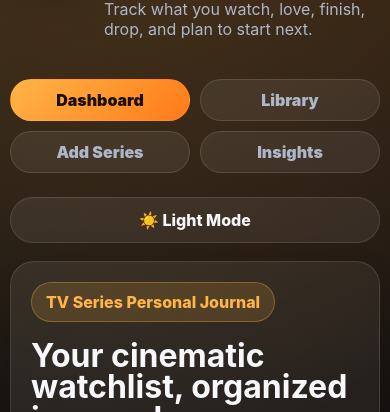
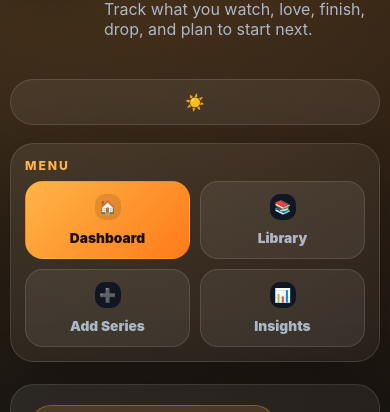
Before and after one commit to crudualexandra/LazyGarfield, a React (Vite) app: page / in a window 390 px wide. Shown: the part 124-536 px from the top of the page. Built offline with nearby package versions, Linux system fonts and the light colour scheme.

Commit message:
Move navigation into sidebar menu

```diff
--- a/src/App.jsx
+++ b/src/App.jsx
@@ -497,47 +497,70 @@ export default function App() {
           </div>
         </div>
 
-        <nav className="main-nav" aria-label="Main navigation">
+        <button
+          className="theme-toggle"
+          onClick={() => setTheme(theme === "dark" ? "light" : "dark")}
+        >
+          {theme === "dark" ? "☀️ " : "🌙 "}
+        </button>
+      </header>
+
+      <div className="app-layout">
+        <aside className="sidebar">
+          <div className="sidebar-card">
+            <p className="eyebrow">Menu</p>
+
+            <nav className="sidebar-nav" aria-label="Sidebar navigation">
               <button
                 className={
-              activePage === "dashboard" ? "nav-button active" : "nav-button"
+                  activePage === "dashboard"
+                    ? "sidebar-link active"
+                    : "sidebar-link"
                 }
                 onClick={() => setActivePage("dashboard")}
               >
+                <span>🏠</span>
                 Dashboard
               </button>
 
               <button
-            className={activePage === "library" ? "nav-button active" : "nav-button"}
+                className={
+                  activePage === "library"
+                    ? "sidebar-link active"
+                    : "sidebar-link"
+                }
                 onClick={() => setActivePage("library")}
               >
+                <span>📚</span>
                 Library
               </button>
 
               <button
-            className={activePage === "add" ? "nav-button active" : "nav-button"}
+                className={
+                  activePage === "add" ? "sidebar-link active" : "sidebar-link"
+                }
                 onClick={() => setActivePage("add")}
               >
+                <span>➕</span>
                 Add Series
               </button>
 
               <button
-            className={activePage === "insights" ? "nav-button active" : "nav-button"}
+                className={
+                  activePage === "insights"
+                    ? "sidebar-link active"
+                    : "sidebar-link"
+                }
                 onClick={() => setActivePage("insights")}
               >
+                <span>📊</span>
                 Insights
               </button>
             </nav>
+          </div>
+        </aside>
 
-        <button
-          className="theme-toggle"
-          onClick={() => setTheme(theme === "dark" ? "light" : "dark")}
-        >
-          {theme === "dark" ? "☀️ Light Mode" : "🌙 Dark Mode"}
-        </button>
-      </header>
-
-      <main>
+        <main className="page-content">
         {activePage === "dashboard" && (
           <>
             <section className="hero-section">
@@ -1101,7 +1124,9 @@ export default function App() {
             </div>
           </section>
         )}
+
         </main>
+      </div>
 
       <footer className="footer">
         <p>LazyGarfield —  web application.</p>
--- a/src/styles.css
+++ b/src/styles.css
@@ -121,6 +121,76 @@ button {
   background: linear-gradient(135deg, var(--accent), var(--accent-strong));
   color: #1b1000;
   border-color: transparent;
+}
+
+.app-layout {
+  display: grid;
+  grid-template-columns: 230px minmax(0, 1fr);
+  gap: 22px;
+  align-items: start;
+}
+
+.sidebar {
+  position: sticky;
+  top: 22px;
+}
+
+.sidebar-card {
+  background: linear-gradient(145deg, var(--card), rgba(255, 255, 255, 0.03));
+  border: 1px solid var(--border);
+  border-radius: 28px;
+  box-shadow: var(--shadow);
+  padding: 18px;
+}
+
+.sidebar-nav {
+  display: grid;
+  gap: 10px;
+}
+
+.sidebar-link {
+  width: 100%;
+  border: 1px solid var(--border);
+  border-radius: 18px;
+  padding: 13px 14px;
+  background: var(--card);
+  color: var(--muted);
+  font-weight: 900;
+  text-align: left;
+  display: flex;
+  align-items: center;
+  gap: 10px;
+  transition: transform 0.2s ease, border 0.2s ease, background 0.2s ease,
+    color 0.2s ease;
+}
+
+.sidebar-link span {
+  width: 26px;
+  height: 26px;
+  display: grid;
+  place-items: center;
+  border-radius: 10px;
+  background: var(--bg-soft);
+}
+
+.sidebar-link:hover {
+  transform: translateX(3px);
+  border-color: var(--accent);
+  color: var(--text);
+}
+
+.sidebar-link.active {
+  background: linear-gradient(135deg, var(--accent), var(--accent-strong));
+  color: #1b1000;
+  border-color: transparent;
+}
+
+.sidebar-link.active span {
+  background: rgba(27, 16, 0, 0.12);
+}
+
+.page-content {
+  min-width: 0;
 }
 
 .theme-toggle {
@@ -1049,6 +1119,29 @@ textarea:focus {
     grid-template-columns: repeat(2, 1fr);
   }
 
+  .app-layout {
+    grid-template-columns: 1fr;
+  }
+
+  .sidebar {
+    position: static;
+  }
+
+  .sidebar-nav {
+    display: grid;
+    grid-template-columns: repeat(4, minmax(0, 1fr));
+  }
+
+  .sidebar-link {
+    justify-content: center;
+    text-align: center;
+    flex-direction: column;
+  }
+
+  .sidebar-link:hover {
+    transform: translateY(-2px);
+  }
+
   .hero-section {
     display: block;
   }
@@ -1144,6 +1237,20 @@ textarea:focus {
     grid-template-columns: 1fr;
   }
 
+  .sidebar-card {
+    border-radius: 24px;
+    padding: 14px;
+  }
+
+  .sidebar-nav {
+    grid-template-columns: repeat(2, minmax(0, 1fr));
+  }
+
+  .sidebar-link {
+    padding: 12px 10px;
+    font-size: 0.86rem;
+  }
+
   .series-card {
     grid-template-columns: 1fr;
   }
```
Also changed, not shown: 4 other files (tests, documents, lock files or other folders). Lines whose indentation alone changed are shown as unchanged.
